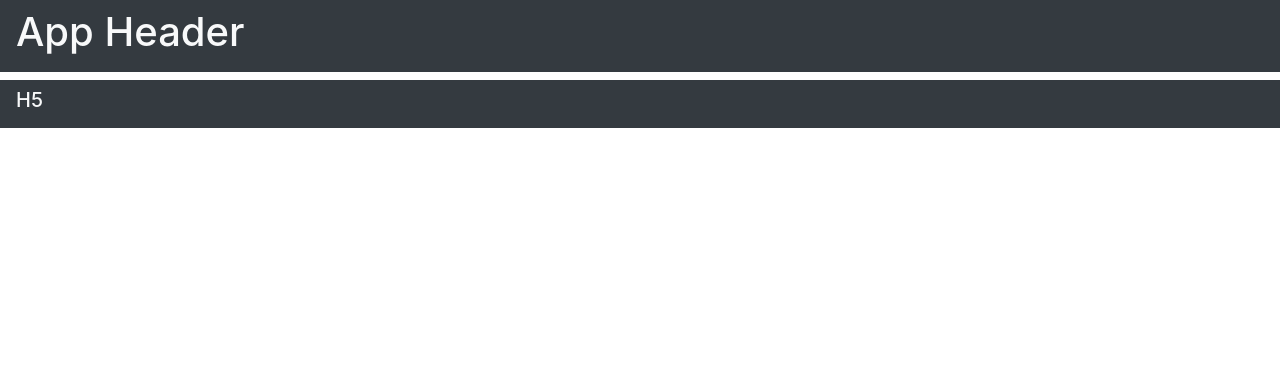
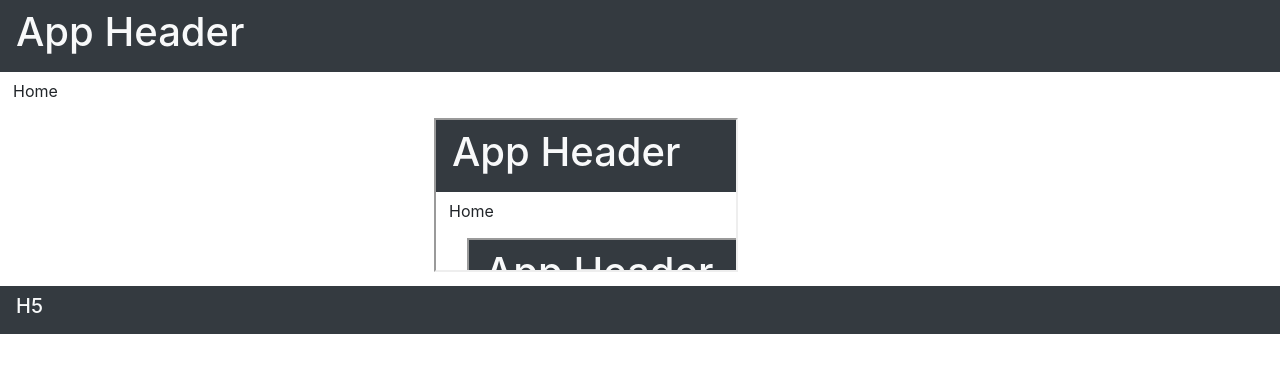
Before and after one commit to prp1277/Football, a React (Create React App) app: page / in a window 1280 px wide. Shown: the top 372 px of the page. Built offline with nearby package versions, Linux system fonts and the light colour scheme.

Commit message:
Use explorer nav-pills

```diff
--- a/src/App.jsx
+++ b/src/App.jsx
@@ -12,8 +12,16 @@ export default function App() {
         <h1>App Header</h1>
       </div>
 
+      <div id="Explorer">
+        <div className="btn nav-pills"><i className="fa fas-home"></i>Home</div>
+        {/*
+        // @todo Add collapsible state
+        // @body Bootstrap collapsible nav with hamburger btn
+        */}
+      </div>
+
       <div id="Page" className="container mx-3 my-2 text-center">
-
+        <iframe name="Demo" src="demo_iframe_sandbox_origin.htm" sandbox="allow-same-origin allow-scripts" />
       </div>
 
       <div id="Footer" className="navbar navbar-dark bg-dark text-light">
```
